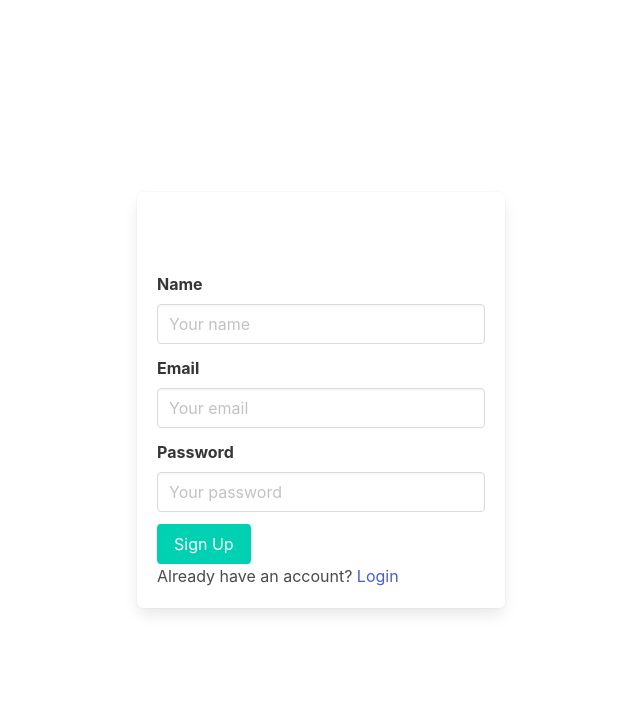
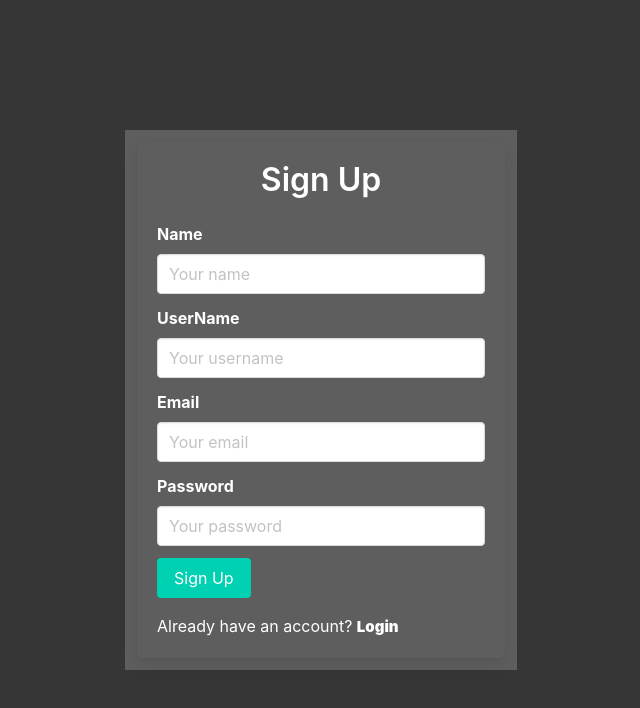
Before and after one commit to SSHSRN/InfinityWebb, a React (Create React App) app in the folder frontend/: page /signup in a window 1280 px wide. Shown: the top 708 px of the page, without its empty margins (319-959 px from the left). Built offline with nearby package versions, Linux system fonts and the light colour scheme.

Commit message:
feat: linked signup and login with backend
Signed-off-by: Srihari <sshsrn@gmail.com>

```diff
--- a/frontend/src/components/Mainpage.js
+++ b/frontend/src/components/Mainpage.js
@@ -1,7 +1,6 @@
 import Navbar from "./Navbar"
 import "./Mainpage.css"
 import { useEffect } from "react"
-
 
 const Mainpage = () => {
     useEffect(() => {
--- a/frontend/src/components/SignIn.css
+++ b/frontend/src/components/SignIn.css
@@ -0,0 +1,13 @@
+.signInContainer {
+    background-color: rgba(255, 255, 255, 0.2);
+}
+
+.signInContainer1 {
+    background-color: rgba(255, 255, 255, 0);
+}
+
+.signuplink {
+    color: white;
+    font-size: 15px;
+    font-weight: 900;
+}
--- a/frontend/src/components/SignIn.js
+++ b/frontend/src/components/SignIn.js
@@ -1,32 +1,38 @@
 import './SignIn.css';
 import { useForm } from "react-hook-form";
 import axios from 'axios';
+import { useNavigate } from 'react-router-dom';
 
 const SignIn = () => {
+  const navigate = useNavigate();
   const { register, handleSubmit, formState: { errors } } = useForm();
   const onSubmit = async (data) => {
     console.log(data);
-    let signInResponse = await axios.post(process.env.REACT_APP_BACKEND_BASE_URL + '/signin', data);
+    let signInResponse = await axios.post(process.env.REACT_APP_BACKEND_BASE_URL + '/login', data);
     console.log(signInResponse);
+    if (signInResponse.status === 200) {
+      // save user details in local storage
+      navigate('/main');
+    }
   }
   return (
-    <section className="hero is-fullheight">
+    <section className="hero is-fullheight has-background-dark">
       <div className="hero-body">
         <div className="container">
           <div className="columns is-centered">
-            <div className="column is-one-third">
-              <div className="box">
+            <div className="column is-one-third signInContainer">
+              <div className="box has-background-translucent signInContainer1">
                 <form onSubmit={handleSubmit(onSubmit)}>
                   <h1 className="title has-text-centered">Login</h1>
                   <div className="field">
-                    <label className="label">Email</label>
+                    <label className="label has-text-white">Email</label>
                     <div className="control">
                       <input className="input" type="email" placeholder="Your email" {...register("email", { required: true })} />
                       {errors.email && <span>This field is required and must be a valid email</span>}
                     </div>
                   </div>
                   <div className="field">
-                    <label className="label">Password</label>
+                    <label className="label has-text-white">Password</label>
                     <div className="control">
                       <input className="input" type="password" placeholder="Your password" {...register("password", { required: true })} />
                       {errors.password && <span>This field is required</span>}
@@ -35,8 +41,8 @@ const SignIn = () => {
                   <div className="control">
                     <button className="button is-primary">Login</button>
                   </div>
-                  <div className="control">
-                    Don't have an account? <a href="/signup">Sign Up</a>
+                  <div className="control has-text-white mt-4">
+                    Don't have an account? <a href="/signup" className='signuplink'>Sign Up</a>
                   </div>
                 </form>
               </div>
--- a/frontend/src/components/SignUp.css
+++ b/frontend/src/components/SignUp.css
@@ -0,0 +1,13 @@
+.signUpContainer {
+    background-color: rgba(255, 255, 255, 0.2);
+}
+
+.signUpContainer1 {
+    background-color: rgba(255, 255, 255, 0);
+}
+
+.signinlink {
+    color: white;
+    font-size: 15px;
+    font-weight: 900;
+}
--- a/frontend/src/components/SignUp.js
+++ b/frontend/src/components/SignUp.js
@@ -1,49 +1,100 @@
-import './SignUp.css'
+import "./SignUp.css";
 import { useForm } from "react-hook-form";
-import axios from 'axios';
+import axios from "axios";
+import { useNavigate } from 'react-router-dom';
 
 const SignUp = () => {
+    const navigate = useNavigate();
     const { register, handleSubmit, formState: { errors } } = useForm();
     const onSubmit = async (data) => {
         console.log(data);
-        let signUpResponse = await axios.post(process.env.REACT_APP_BACKEND_BASE_URL + '/signup', data);
+        let signUpResponse = await axios.post(process.env.REACT_APP_BACKEND_BASE_URL + "/signup", data);
         console.log(signUpResponse);
-    }
+        if (signUpResponse.status === 200) {
+            // save user details in local storage
+            navigate('/main');
+        }
+    };
     return (
-        <section className="hero is-fullheight">
+        <section className="hero is-fullheight has-background-dark">
             <div className="hero-body">
                 <div className="container">
                     <div className="columns is-centered">
-                        <div className="column is-one-third">
-                            <div className="box">
+                        <div className="column is-one-third signUpContainer">
+                            <div className="box has-background-translucent signUpContainer1">
                                 <form onSubmit={handleSubmit(onSubmit)}>
-                                    <h1 className="title has-text-centered">Sign Up</h1>
+                                    <h1 className="title has-text-centered has-text-white">
+                                        Sign Up
+                                    </h1>
                                     <div className="field">
-                                        <label className="label">Name</label>
+                                        <label className="label has-text-white">Name</label>
                                         <div className="control">
-                                            <input className="input" type="text" placeholder="Your name" {...register("name", { required: true })} />
-                                            {errors.name && <span>This field is required</span>}
+                                            <input
+                                                className="input"
+                                                type="text"
+                                                placeholder="Your name"
+                                                {...register("name", { required: true })}
+                                            />
+                                            {errors.name && (
+                                                <span className="has-text-danger">
+                                                    This field is required
+                                                </span>
+                                            )}
                                         </div>
                                     </div>
                                     <div className="field">
-                                        <label className="label">Email</label>
+                                        <label className="label has-text-white">UserName</label>
                                         <div className="control">
-                                            <input className="input" type="email" placeholder="Your email" {...register("email", { required: true })} />
-                                            {errors.email && <span>This field is required and must be a valid email</span>}
+                                            <input
+                                                className="input"
+                                                type="text"
+                                                placeholder="Your username"
+                                                {...register("user_name", { required: true })}
+                                            />
+                                            {errors.name && (
+                                                <span className="has-text-danger">
+                                                    This field is required
+                                                </span>
+                                            )}
                                         </div>
                                     </div>
                                     <div className="field">
-                                        <label className="label">Password</label>
+                                        <label className="label has-text-white">Email</label>
                                         <div className="control">
-                                            <input className="input" type="password" placeholder="Your password" {...register("password", { required: true })} />
-                                            {errors.password && <span>This field is required</span>}
+                                            <input
+                                                className="input"
+                                                type="email"
+                                                placeholder="Your email"
+                                                {...register("email", { required: true })}
+                                            />
+                                            {errors.email && (
+                                                <span className="has-text-danger">
+                                                    This field is required and must be a valid email
+                                                </span>
+                                            )}
+                                        </div>
+                                    </div>
+                                    <div className="field">
+                                        <label className="label has-text-white">Password</label>
+                                        <div className="control">
+                                            <input
+                                                className="input"
+                                                type="password"
+                                                placeholder="Your password"
+                                                {...register("password", { required: true })}
+                                            />
+                                            {errors.password && (
+                                                <span className="has-text-danger">
+                                                    This field is required
+                                                </span>
+                                            )}
                                         </div>
                                     </div>
                                     <div className="control">
                                         <button className="button is-primary">Sign Up</button>
                                     </div>
-                                    <div className="control">
-                                        Already have an account? <a href="/signin">Login</a>
+                                    <div className="control has-text-white mt-4">
+                                        Already have an account? <a className="signinlink" href="/signin">Login</a>
                                     </div>
                                 </form>
                             </div>
@@ -52,7 +103,7 @@ const SignUp = () => {
                 </div>
             </div>
             <div className="gradient-overlay"></div>
-            <video src={'assets/bifrostVideo.mp4'} className="bifrostVideo is-hidden" muted></video>
+            <video src={"assets/bifrostVideo.mp4"} className="bifrostVideo is-hidden" muted></video>
         </section>
     );
 };
```
